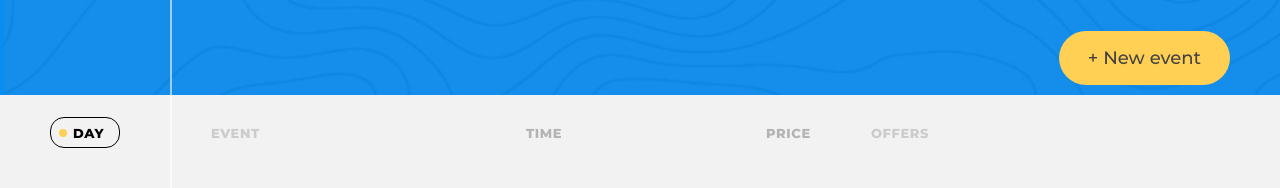
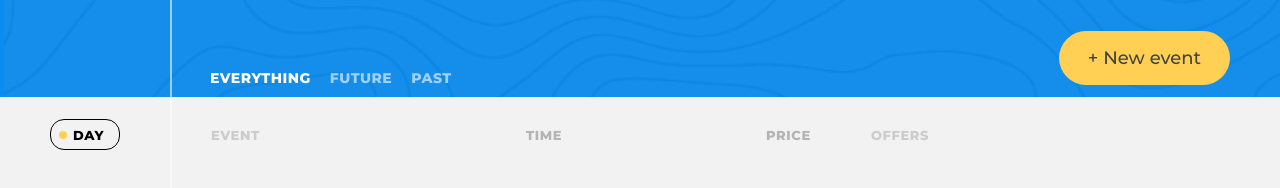
Before and after one commit to 0w1Max/93718-big-trip-17, a website built with webpack: page public/index.html in a window 1280 px wide. Shown: the part 68-256 px from the top of the page. Built offline with nearby package versions, Linux system fonts and the light colour scheme.

Commit message:
Добавил view-модуль для фильтров

```diff
--- a/public/css/style.css
+++ b/public/css/style.css
@@ -189,7 +189,8 @@ main {
   margin-bottom: 35px; }
 
 .trip-main__trip-controls {
-  width: 600px; }
+  width: 600px;
+  margin-top: 36px; }
 
 .trip-main__event-add-btn {
   min-width: 170px;
--- a/src/main.js
+++ b/src/main.js
@@ -1,9 +1,12 @@
 import {render, RenderPosition} from './render.js';
 import TripInfoView from './view/trip-info-view.js';
+import TripFilterView from './view/trip-filter-view.js';
 import TripSortView from './view/trip-sort-view.js';
 
 const tripMainElement = document.querySelector('.trip-main');
+const tripFiltersElement = document.querySelector('.trip-controls__filters');
 const tripEventsElement = document.querySelector('.trip-events');
 
 render(new TripInfoView(), tripMainElement, RenderPosition.AFTERBEGIN);
+render(new TripFilterView(), tripFiltersElement, RenderPosition.BEFOREEND);
 render(new TripSortView(), tripEventsElement, RenderPosition.AFTERBEGIN);
--- /dev/null
+++ b/src/view/trip-filter-view.js
@@ -0,0 +1,40 @@
+import {createElement} from '../render.js';
+
+const tripFilterTemplate = () => (
+    `<form class="trip-filters" action="#" method="get">
+    <div class="trip-filters__filter">
+      <input id="filter-everything" class="trip-filters__filter-input  visually-hidden" type="radio" name="trip-filter" value="everything" checked>
+      <label class="trip-filters__filter-label" for="filter-everything">Everything</label>
+    </div>
+
+    <div class="trip-filters__filter">
+      <input id="filter-future" class="trip-filters__filter-input  visually-hidden" type="radio" name="trip-filter" value="future">
+      <label class="trip-filters__filter-label" for="filter-future">Future</label>
+    </div>
+
+    <div class="trip-filters__filter">
+      <input id="filter-past" class="trip-filters__filter-input  visually-hidden" type="radio" name="trip-filter" value="past">
+      <label class="trip-filters__filter-label" for="filter-past">Past</label>
+    </div>
+
+    <button class="visually-hidden" type="submit">Accept filter</button>
+  </form>`
+);
+
+export default class TripFilterView {
+  getTemplate () {
+    return tripFilterTemplate();
+  }
+
+  getElement () {
+    if (this.element) {
+      return this.element;
+    }
+
+    return (this.element = createElement(this.getTemplate()));
+  }
+
+  removeElement () {
+    this.element = null;
+  }
+}
```
